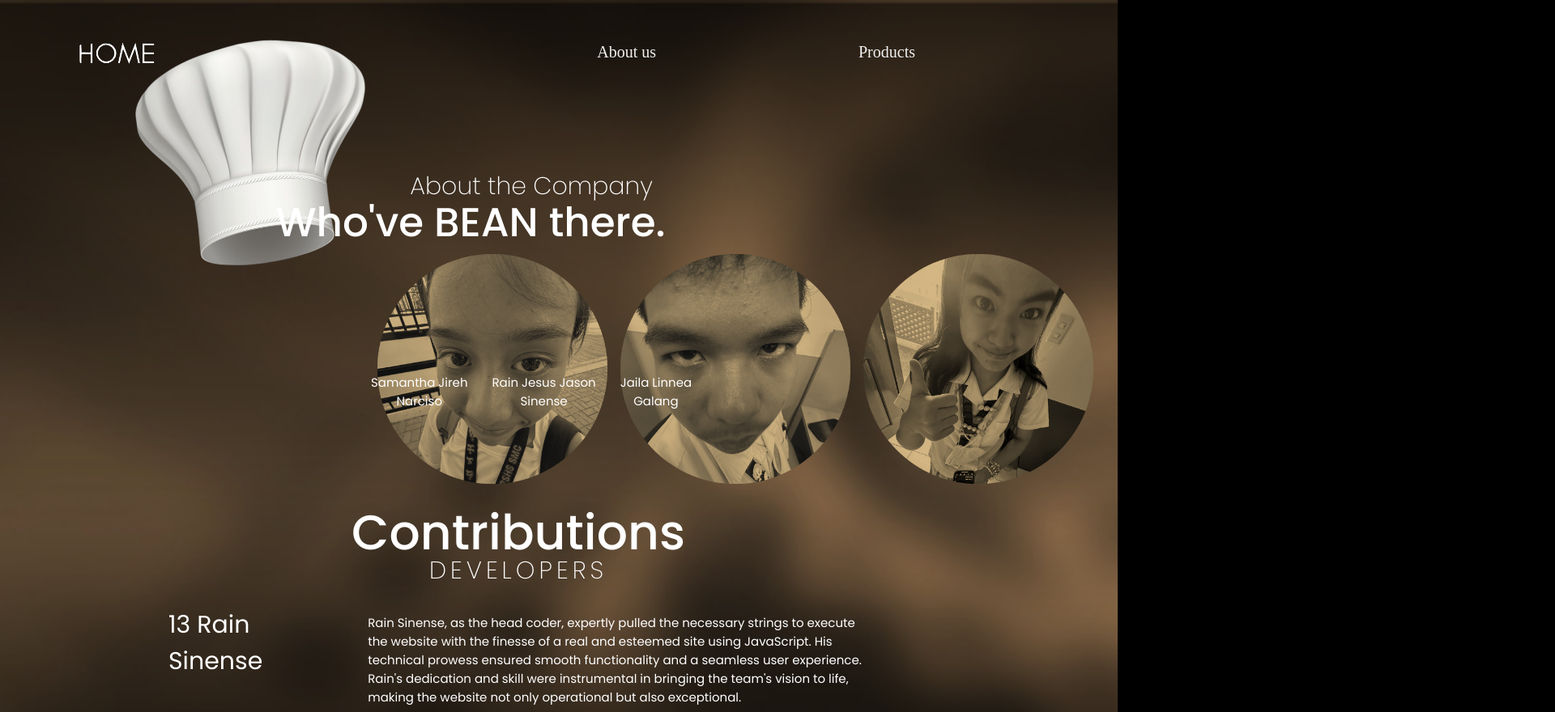
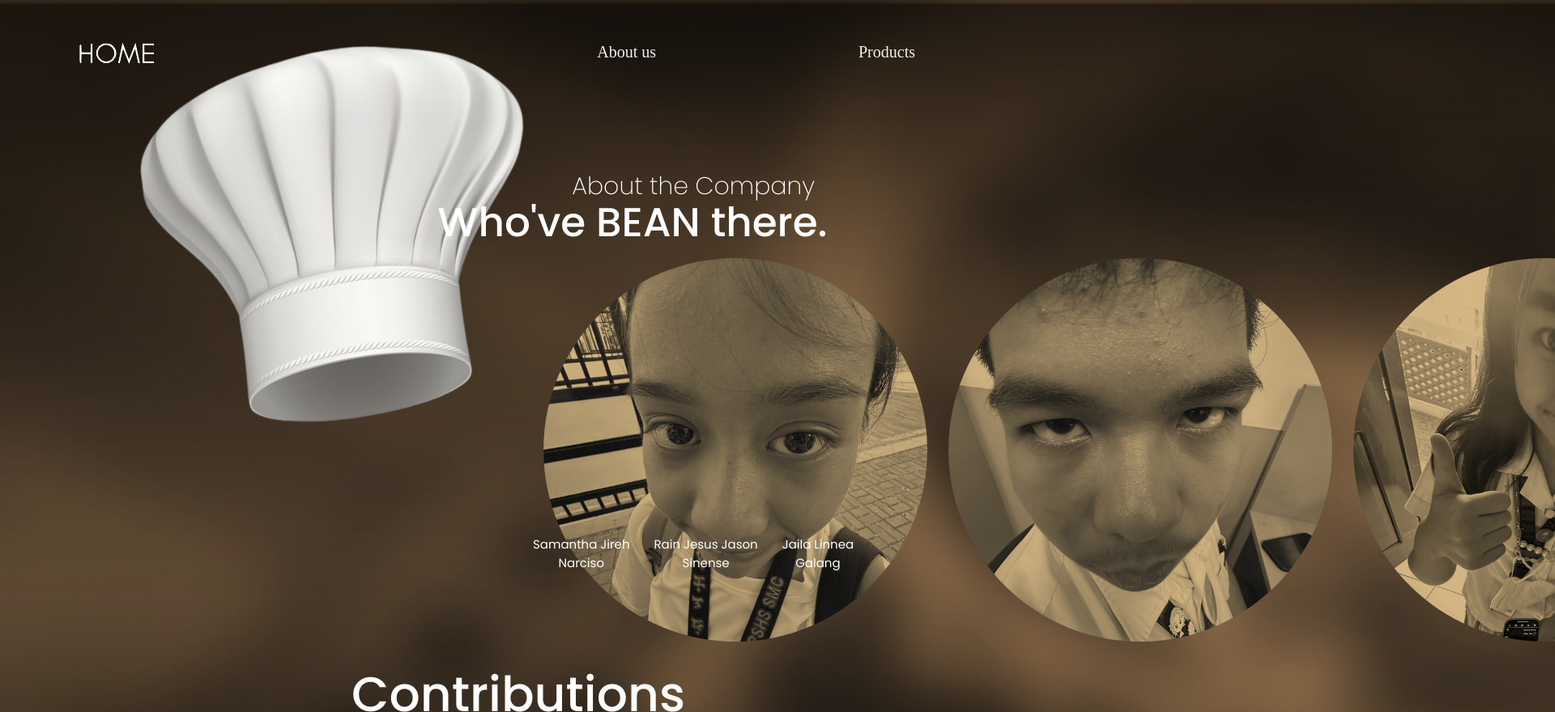
Before and after one commit to rsinense2027/KadaKofi, a plain HTML site: page developers.html in a window 1280 px wide. Shown: the top 880 px of the page at 81% size, 1920 px wide, since content can reach past the window. Drawn offline with Linux system fonts and the light colour scheme.

Commit message:
Update developers.html

```diff
--- a/developers.html
+++ b/developers.html
@@ -27,8 +27,8 @@
 
         .hat img {
             margin-top: 30px;
-            height: 300px;
-            width: 300px;
+            height: 500px;
+            width: 500px;
         }
 
         .hat {
@@ -58,7 +58,7 @@
 
         .pics {
             display: flex;
-            width: 80px;
+            width: 30px;
             margin-top: -70px;
         }
 
```
